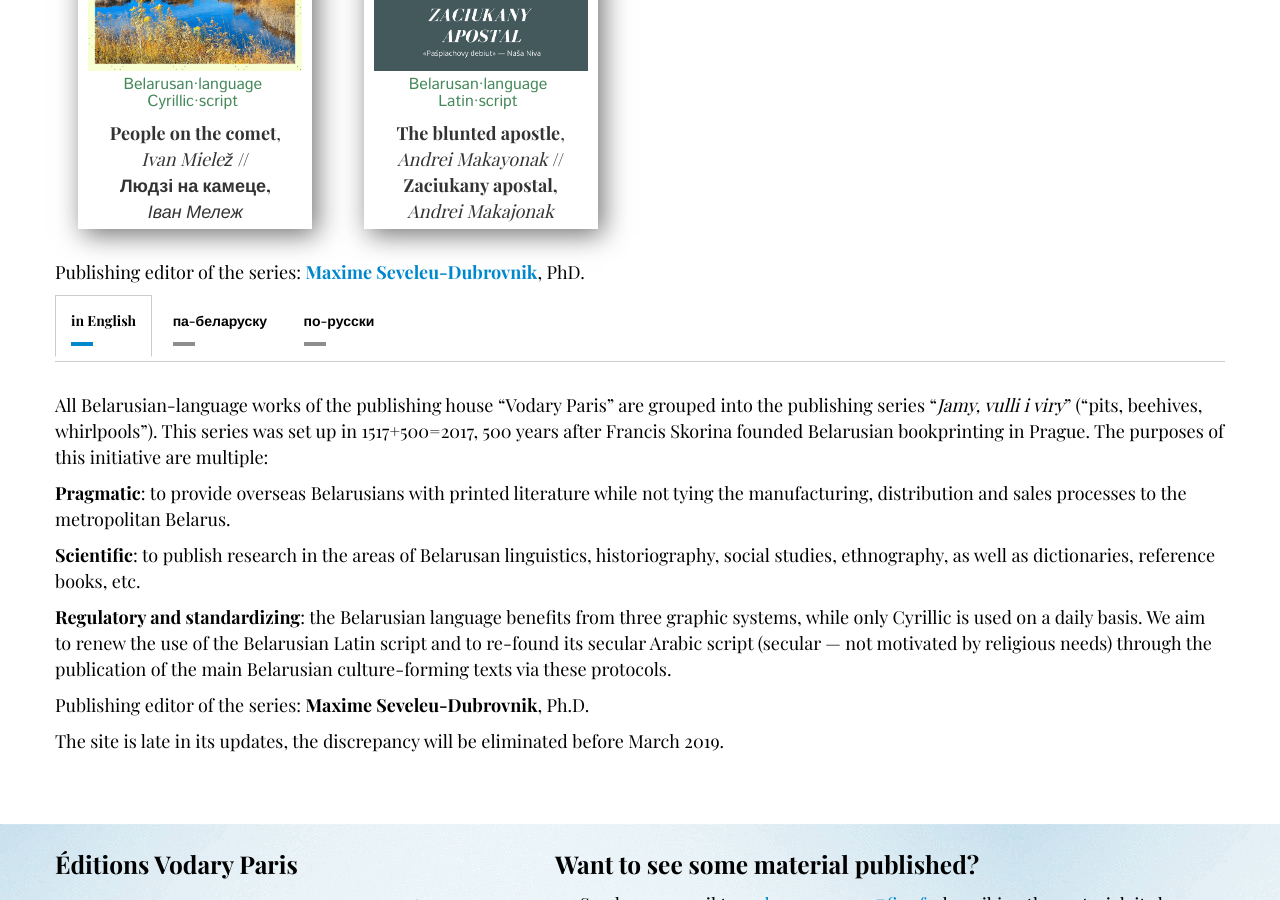
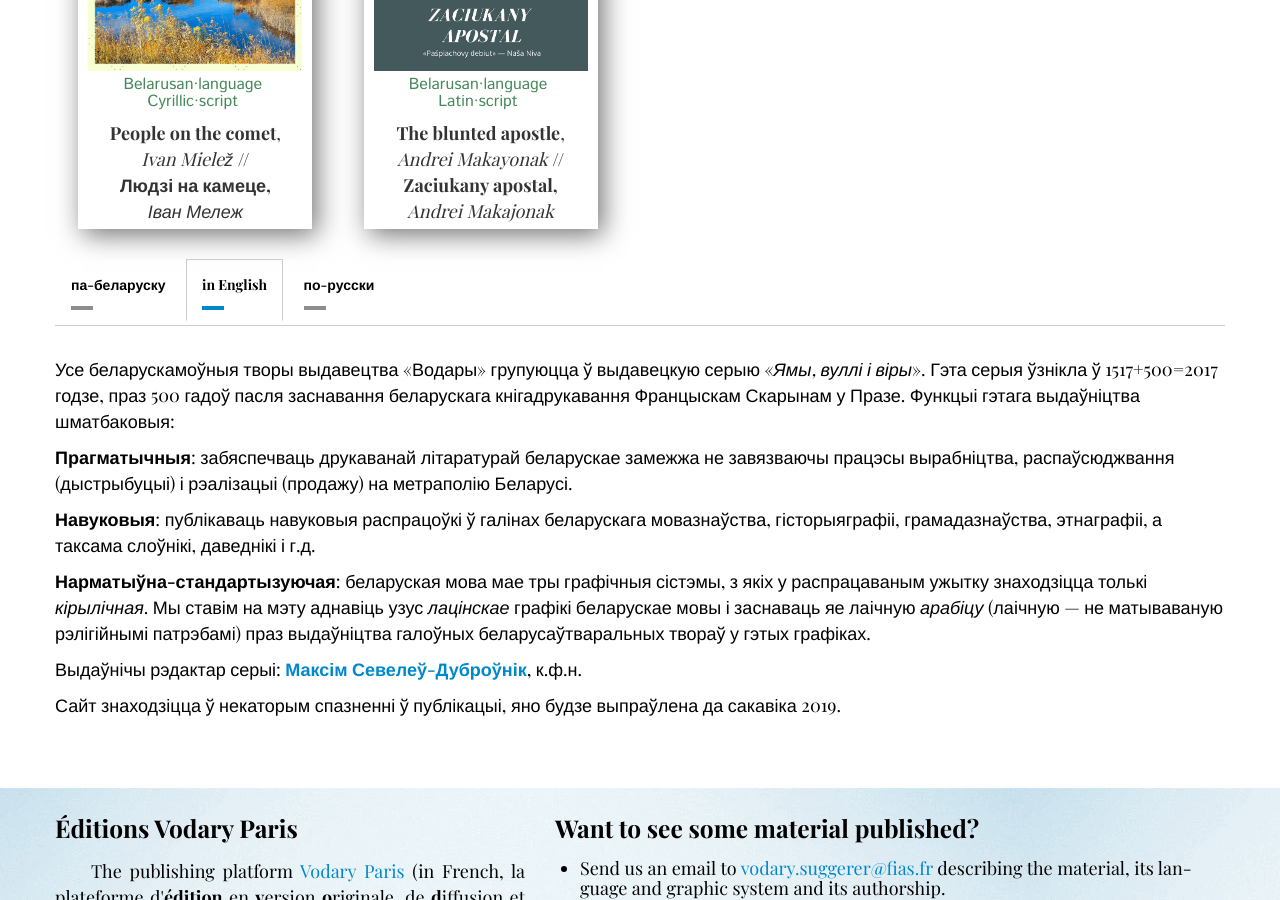
Before and after one commit to mlare/vodary, a Jekyll site: the page built from tag/Belarusan·language.md, in a window 1280 px wide and 900 px high, scrolled down 582 px. Built offline with Jekyll 4.4.1, drawn with Linux system fonts in a browser that asks for light colours; some web fonts are replaced; Markdown is read by kramdown in place of the engine named in the settings.

Commit message:
Update Belarusan·language.md

```diff
--- a/tag/Belarusan·language.md
+++ b/tag/Belarusan·language.md
@@ -7,16 +7,13 @@ resume: Éditions Vodary Paris, books in Belarusan language
 author:
 ---
 
-<p>Publishing editor of the series: <strong><a href="https://seveleu.com" target="_blank">Maxime Seveleu-Dubrovnik</a></strong>, PhD.</p>
-
-
 <div class="tabset">
   <!-- Tab 1 -->
-  <input type="radio" name="tabset" id="tab1" aria-controls="en" checked>
+  <input type="radio" name="tabset" id="tab1" aria-controls="bel">
+  <label for="tab2">па-беларуску</label>
+  <!-- Tab 2 -->
+  <input type="radio" name="tabset" id="tab2" aria-controls="en" checked>
   <label for="tab1">in English</label>
-  <!-- Tab 2 -->
-  <input type="radio" name="tabset" id="tab2" aria-controls="bel">
-  <label for="tab2">па-беларуску</label>
   <!-- Tab 3 -->
   <input type="radio" name="tabset" id="tab3" aria-controls="rus">
   <label for="tab3">по-русски</label>
@@ -27,7 +24,7 @@ author:
 <p><strong>Pragmatic</strong>: to provide overseas Belarusians with printed literature while not tying the manufacturing, distribution and sales processes to the metropolitan Belarus.</p>
 <p><strong>Scientific</strong>: to publish research in the areas of Belarusan linguistics, historiography, social studies, ethnography, as well as dictionaries, reference books, etc.</p>
 <p><strong>Regulatory and standardizing</strong>: the Belarusian language benefits from three graphic systems, while only Cyrillic is used on a daily basis. We aim to renew the use of the Belarusian Latin script and to re-found its secular Arabic script (secular &mdash; not motivated by religious needs) through the publication of the main Belarusian culture-forming texts via these protocols.</p>
-<p>Publishing editor of the series: <strong>Maxim</strong><strong>e</strong><strong> Sevele</strong><strong>u</strong><strong>-Dubrovnik</strong>, Ph.D.</p>
+<p>Publishing editor of the series: <strong><a href="https://seveleu.com" target="_blank">Maxime Seveleu-Dubrovnik</a></strong>, PhD.</p>
 <p>The site is late in its updates, the discrepancy will be eliminated before March 2019.</p>
   </section>
     <section id="bel" class="tab-panel">
@@ -35,7 +32,7 @@ author:
 <p><strong>Прагматычныя</strong>: забяспечваць друкаванай літаратурай беларускае замежжа не завязваючы працэсы вырабніцтва, распаўсюджвання (дыстрыбуцыі) і рэалізацыі (продажу) на метраполію Беларусі.</p>
 <p><strong>Навуковыя</strong>: публікаваць навуковыя распрацоўкі ў галінах беларускага мовазнаўства, гісторыяграфіі, грамадазнаўства, этнаграфіі, а таксама слоўнікі, даведнікі і г.д.</p>
 <p><strong>Нарматы</strong><strong>ў</strong><strong>на-стандартызуючая</strong>: беларуская мова мае тры графічныя сістэмы, з якіх у распрацаваным ужытку знаходзіцца толькі <em>кірылічная</em>. Мы ставім на мэту аднавіць узус <em>лацінскае</em> графікі беларускае мовы і заснаваць яе лаічную <em>арабіцу</em> (лаічную &mdash; не матываваную рэлігійнымі патрэбамі) праз выдаўніцтва галоўных беларусаўтваральных твораў у гэтых графіках.</p>
-<p>Выдаўнічы рэдактар серыі: <strong>Максім Севеле</strong><strong>ў-</strong><strong>Дубро</strong><strong>ў</strong><strong>нік</strong>, к.ф.н.</p>
+<p>Выдаўнічы рэдактар серыі: <strong><a href="https://seveleu.com" target="_blank">Максім Севелеў-Дуброўнік</a></strong>, к.ф.н.</p>
 <p>Сайт знаходзіцца ў некаторым спазненні ў публікацыі, яно будзе выпраўлена да сакавіка 2019.</p>
     </section>
     <section id="rus" class="tab-panel">
@@ -43,7 +40,7 @@ author:
 <p><strong>Прагматические</strong>: обеспечивать печатной литературой белорусское зарубежье не завязывая процессы изготовления, распространения (дистрибуции) и реализации (продажи) на метрополию Беларуси.</p>
 <p><strong>Научные</strong>: публиковать научные разработки в областях языкознания, историографии, обществоведения, этнографии, а также словари, справочники и т.д.</p>
 <p><strong>Нормативно-стандартизирующая</strong>: белорусский язык располагает тремя графическими системами, из которых в разработанном обиходе находится только <em>кириллическая</em>. Мы ставим целью возобновить узус <em>латинской</em> графики белорусского языка и основать ее лаическую <em>арабицу</em> (светскую &mdash; не мотивированную религиозными потребностями) посредством издания главных беларусообразующих произведений в этих графиках.</p>
-<p>Издающий редактор серии: <strong>Максим Севелев-Дубровник</strong>, к.ф.н.</p>
+<p>Издающий редактор серии: <strong><a href="https://seveleu.com" target="_blank">Максим Севелев-Дубровник</a></strong>, к.ф.н.</p>
 <p>Сайт находится опаздывает в публикации уже вышедших артикулов, это расхождение будет ликвидировано до марта 2019.</p>
     </section>
   </div>
```
